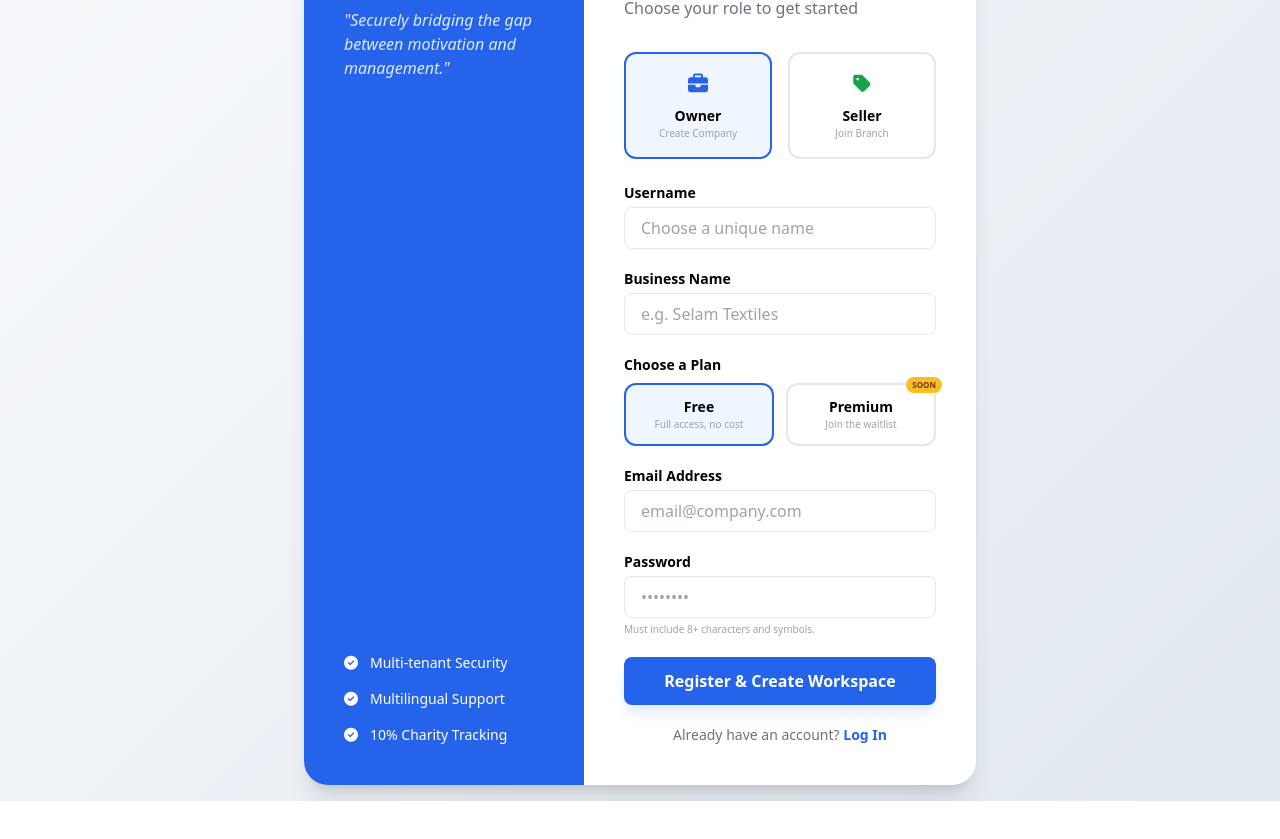
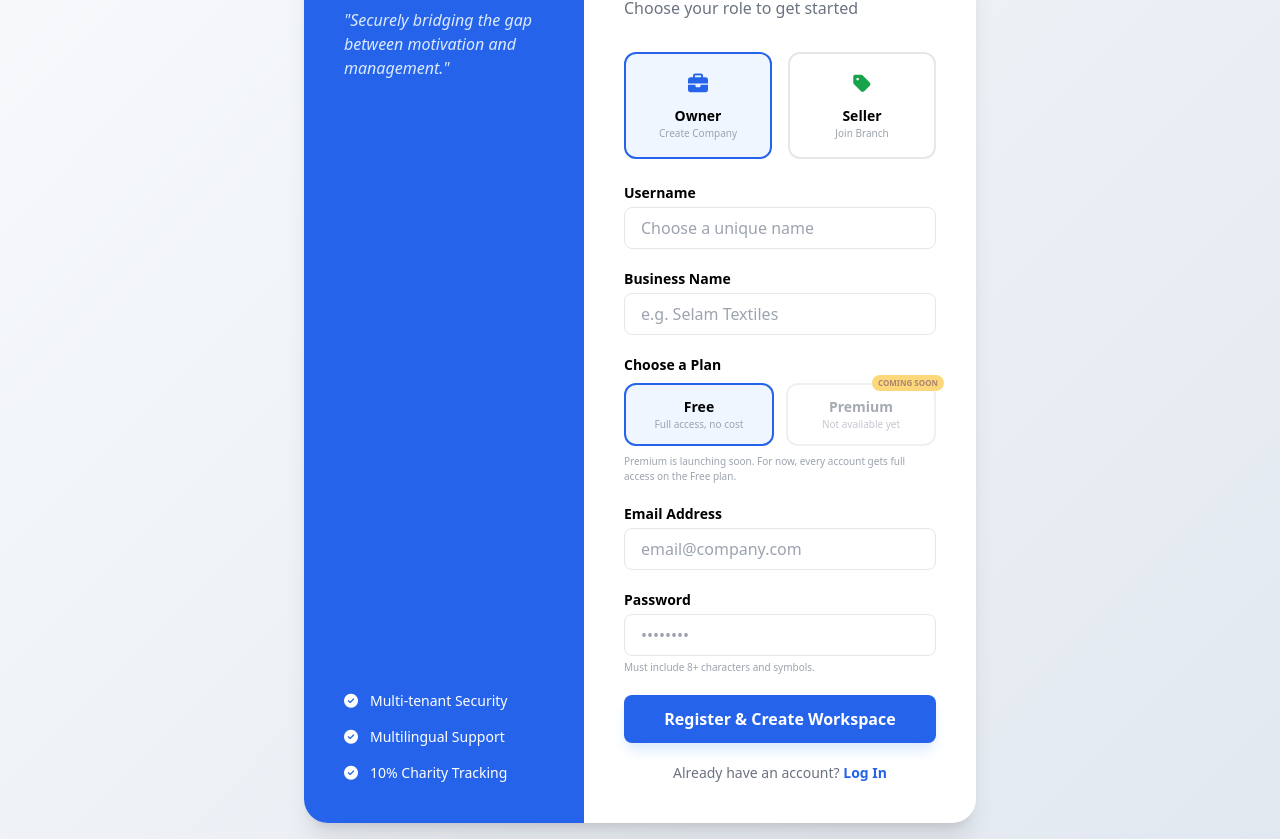
Before and after one commit to Elshuye1/min-el-platform, a plain HTML site: page register.html in a window 1280 px wide. Shown: the part 100-939 px from the top of the page. Before the commit the page ends 901 px from the top, so only its background shows below. Drawn offline with nearby package versions, Linux system fonts and the light colour scheme.

```diff
--- a/register.html
+++ b/register.html
@@ -77,16 +77,18 @@
                                 <p class="text-[10px] text-gray-400">Full access, no cost</p>
                             </div>
                         </label>
-                        <label class="cursor-pointer">
-                            <input type="radio" name="plan" value="premium" class="hidden peer">
-                            <div class="role-card border-2 rounded-xl p-3 text-center transition peer-checked:border-blue-600 peer-checked:bg-blue-50 relative">
-                                <span class="absolute -top-2 -right-2 text-[8px] font-bold bg-amber-400 text-amber-900 px-1.5 py-0.5 rounded-full">SOON</span>
-                                <p class="font-bold text-sm">Premium</p>
-                                <p class="text-[10px] text-gray-400">Join the waitlist</p>
+                        <!-- Locked until payments are actually live — not selectable,
+                             not a working button, just an honest preview. -->
+                        <div class="relative opacity-60 cursor-not-allowed" title="Premium isn't available yet">
+                            <input type="radio" name="plan" value="premium" class="hidden" disabled>
+                            <div class="border-2 rounded-xl p-3 text-center border-gray-200">
+                                <span class="absolute -top-2 -right-2 text-[8px] font-bold bg-amber-400 text-amber-900 px-1.5 py-0.5 rounded-full">COMING SOON</span>
+                                <p class="font-bold text-sm text-gray-500">Premium</p>
+                                <p class="text-[10px] text-gray-400">Not available yet</p>
                             </div>
-                        </label>
+                        </div>
                     </div>
-                    <p id="plan-note" class="text-[10px] text-gray-400 mt-2 hidden">Premium billing is launching soon. You'll get full free access now, and we'll notify you the moment it's ready — no interruption.</p>
+                    <p class="text-[10px] text-gray-400 mt-2">Premium is launching soon. For now, every account gets full access on the Free plan.</p>
                 </div>
 
                 <!-- Seller-only field -->
@@ -205,7 +207,6 @@
         const businessNameField = document.getElementById('business-name-field');
         const inviteCodeField = document.getElementById('invite-code-field');
         const planField = document.getElementById('plan-field');
-        const planNote = document.getElementById('plan-note');
 
         function updateFieldsForRole() {
             const role = document.querySelector('input[name="role"]:checked').value;
@@ -215,12 +216,6 @@
         }
         roleInputs.forEach(r => r.addEventListener('change', updateFieldsForRole));
         updateFieldsForRole();
-
-        document.querySelectorAll('input[name="plan"]').forEach(p => {
-            p.addEventListener('change', () => {
-                planNote.classList.toggle('hidden', p.value !== 'premium' || !p.checked);
-            });
-        });
 
         // ---- live invite-code preview ------------------------------------
         // Shows which business a code belongs to AS THE SELLER TYPES, before
@@ -474,4 +469,4 @@
     </script>
 
 </body>
-                                                                                          </html>
+    </html>
```
